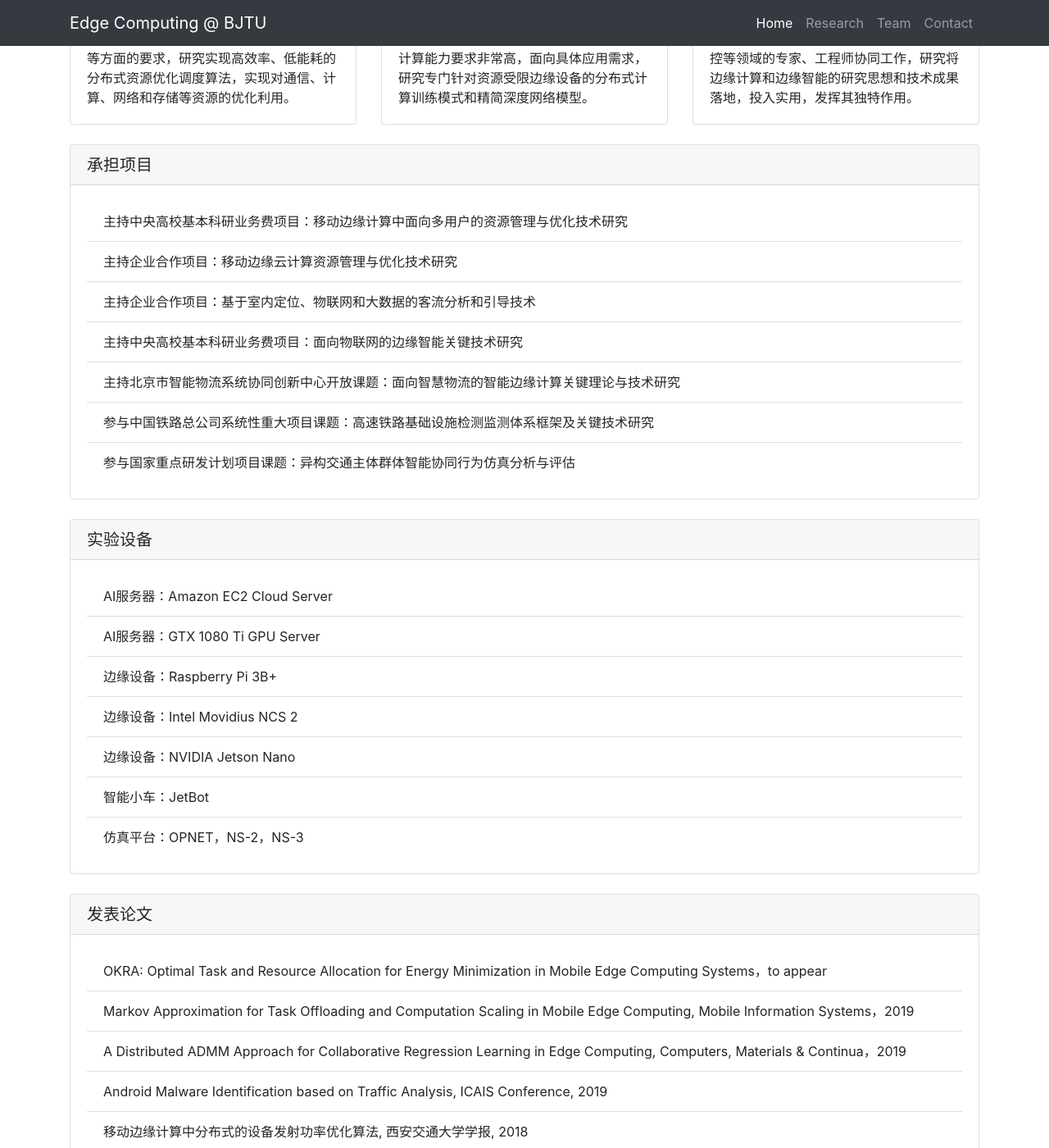
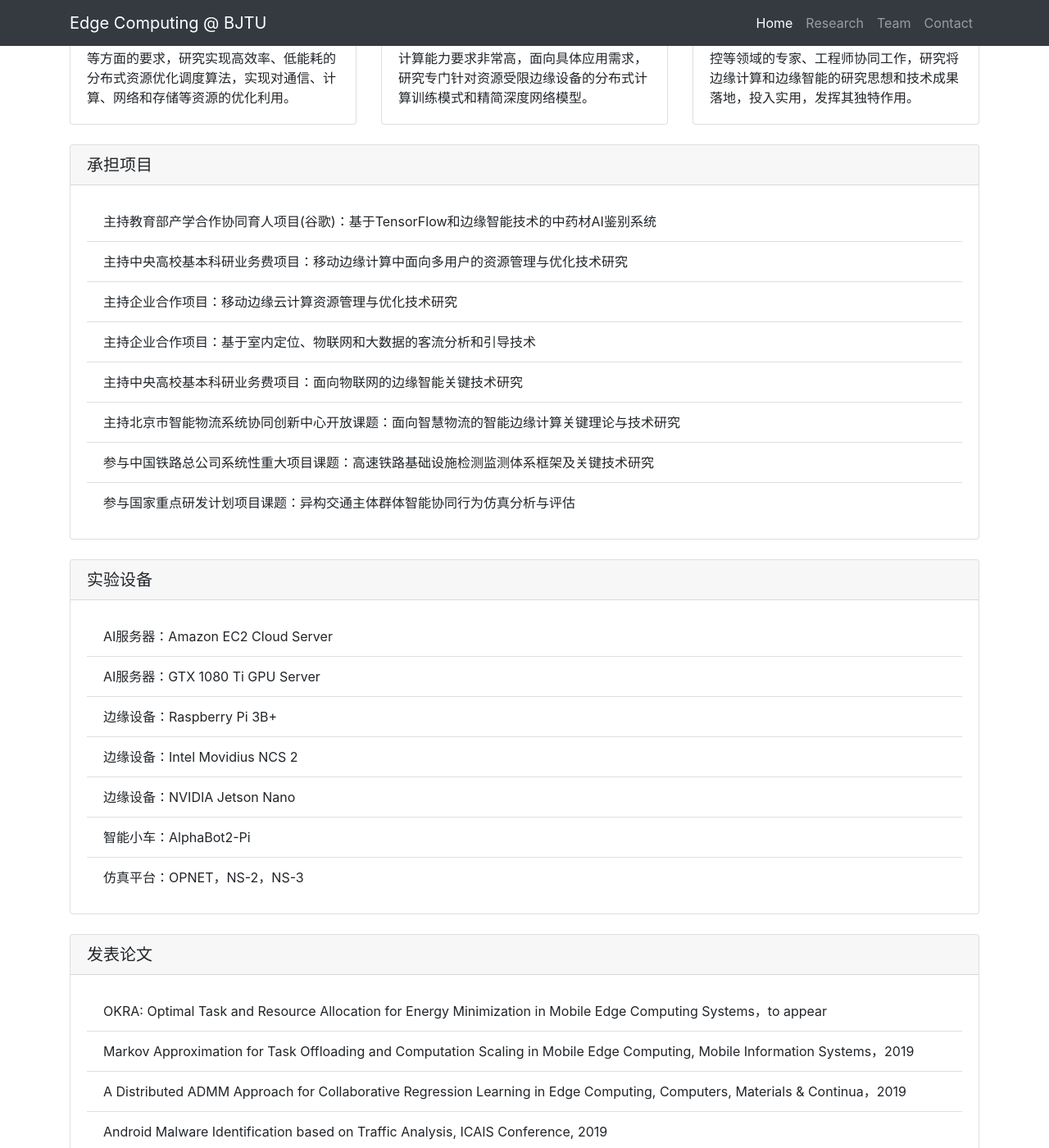
Before and after one commit to fangvv/Homepage, a Jekyll site: the page Edgecomp/index.html, which Jekyll copies as it is, in a window 1280 px wide and 1400 px high, scrolled down 710 px. Shown: the whole window at 82% size. Built offline with Jekyll 4.4.1, drawn with Linux system fonts in a browser that asks for light colours; comment, search, counter and statistics services are not loaded.

Commit message:
Add google prj and pi-bot info

```diff
--- a/Edgecomp/index.html
+++ b/Edgecomp/index.html
@@ -73,6 +73,7 @@
   <h5 class="card-header">承担项目</h5>
   <div class="card-body">
     <ul class="list-group list-group-flush">
+      <li class="list-group-item">主持教育部产学合作协同育人项目(谷歌)：基于TensorFlow和边缘智能技术的中药材AI鉴别系统</li>
       <li class="list-group-item">主持中央高校基本科研业务费项目：移动边缘计算中面向多用户的资源管理与优化技术研究</li>
       <li class="list-group-item">主持企业合作项目：移动边缘云计算资源管理与优化技术研究</li>
       <li class="list-group-item">主持企业合作项目：基于室内定位、物联网和大数据的客流分析和引导技术 </li>
@@ -93,7 +94,7 @@
       <li class="list-group-item">边缘设备：Raspberry Pi 3B+</li>
       <li class="list-group-item">边缘设备：Intel Movidius NCS 2</li>
       <li class="list-group-item">边缘设备：NVIDIA Jetson Nano</li>
-      <li class="list-group-item">智能小车：JetBot</li>
+      <li class="list-group-item">智能小车：AlphaBot2-Pi</li>
       <li class="list-group-item">仿真平台：OPNET，NS-2，NS-3</li>
   </ul>
   </div>
```
